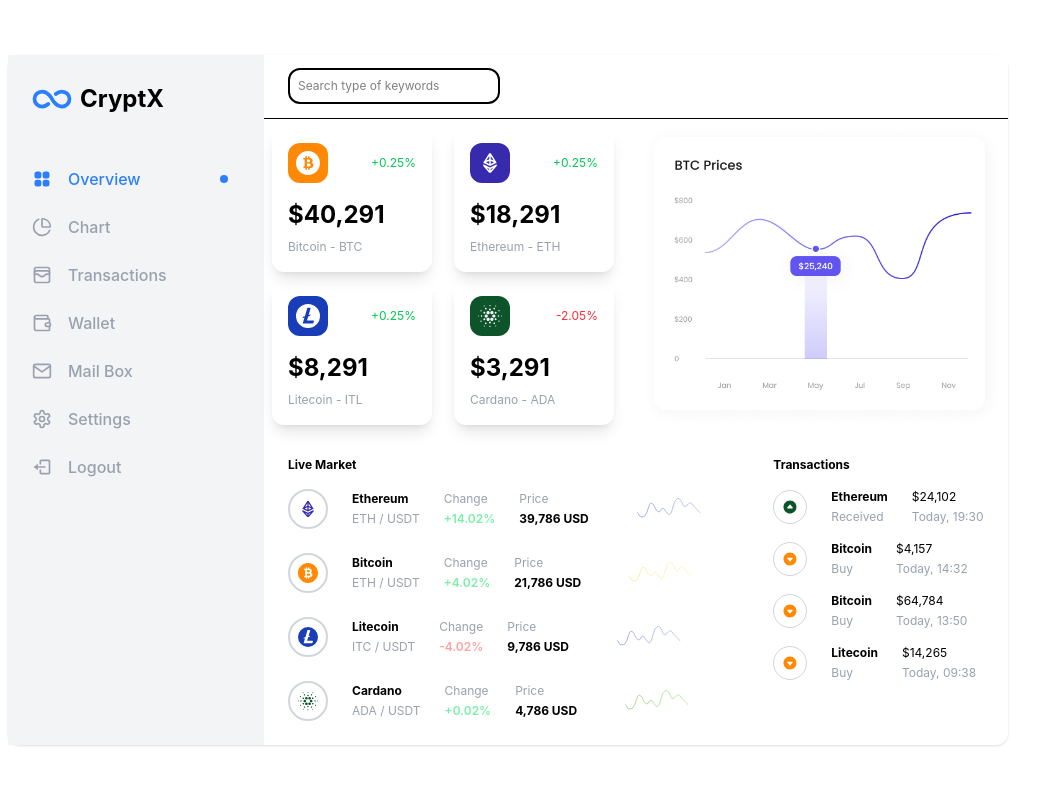
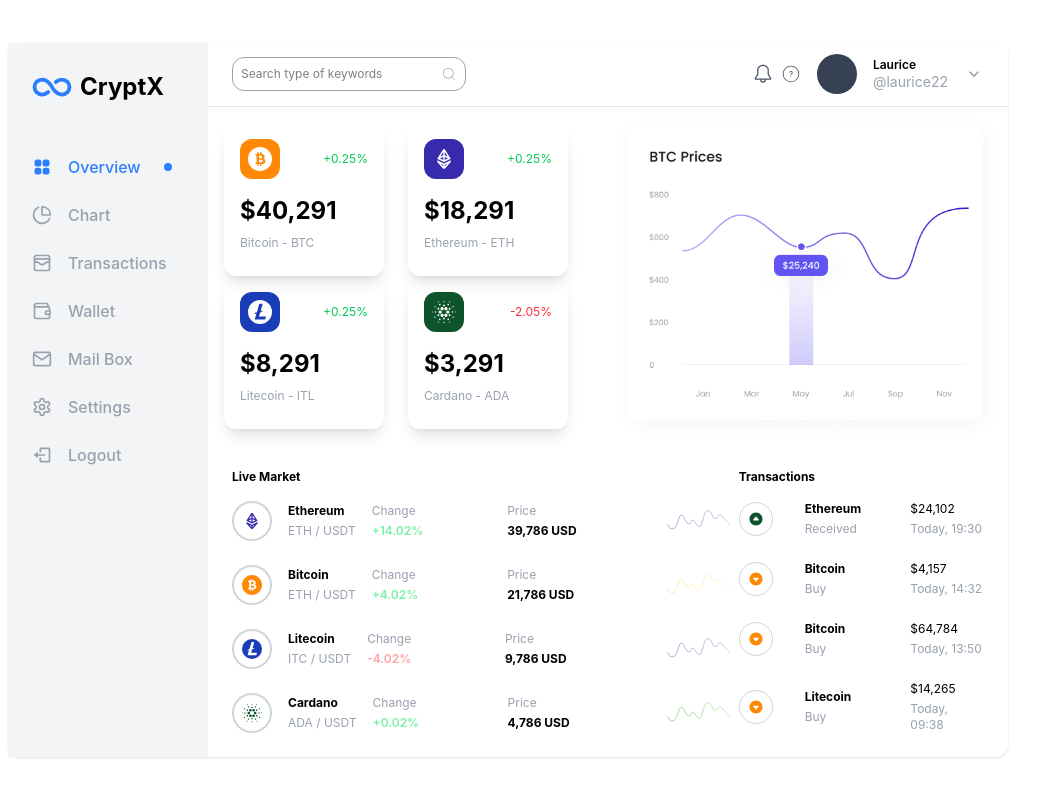
Before and after one commit to NatalieVinyu/cryptx-project, a React (Vite) app in the folder cryptx-project/: page / in a window 1280 px wide. Shown: the top 796 px of the page, without its empty margins (132-1169 px from the left). Built offline with nearby package versions, Linux system fonts and the light colour scheme.

Commit message:
Update layout and spacing

```diff
--- a/cryptx-project/src/components/layout/Header.jsx
+++ b/cryptx-project/src/components/layout/Header.jsx
@@ -1,18 +1,43 @@
-import React from 'react'
+import React from 'react';
+import { CiSearch } from "react-icons/ci";
+import { GoBell } from "react-icons/go";
+import { CiCircleQuestion } from "react-icons/ci";
+import { MdOutlineKeyboardArrowDown } from "react-icons/md";
+
 
 function Header() {
   return (
-    <div className='flex items-center h-16 bg-white border-b px-6'>
-      <header className='flex'>
+    <div className='flex items-center h-16 bg-white border-b border-gray-200 px-6'>
+      <header className='flex justify-between items-center w-full'>
 
         {/* SEARCH BAR */}
-        <label className='border-2 rounded-xl'>
+        <label className='border border-gray-400 rounded-xl flex items-center p-2'>
           <input
             type="text"
             placeholder='Search type of keywords'
-            className='p-2'
+            className='w-50'
             />
+            <CiSearch className='w-4 h-4 text-gray-400' />
         </label>
+
+        <div className='flex items-center gap-4'>
+          <div className='flex gap-2 text-gray-600'>
+            <GoBell className='w-5 h-5'/>
+            <CiCircleQuestion className='w-5 h-5' />
+          </div>
+
+          <div className='flex items-center gap-4'>
+            <div className='rounded-full bg-gray-700 w-10 h-10'></div>
+            <div className='flex flex-col leading-tight'>
+              <h1 className='font-semibold'>Laurice</h1>
+              <p className='text-gray-400 text-sm'>@laurice22</p>
+            </div>
+            <div>
+              <MdOutlineKeyboardArrowDown className='text-gray-400 w-5 h-5'/>
+            </div>
+          </div>
+
+        </div>
 
 
       </header>
--- a/cryptx-project/src/components/layout/Sidebar.jsx
+++ b/cryptx-project/src/components/layout/Sidebar.jsx
@@ -40,7 +40,7 @@
     }
   ]
   return (
-    <aside className='bg-gray-100 p-6 w-64'>
+    <aside className='bg-gray-100 p-6 w-50'>
 
         {/* LOGO */}
         <div className='flex items-center gap-2 text-2xl font-bold pb-12'>
--- a/cryptx-project/src/components/ui/ChartVisual.jsx
+++ b/cryptx-project/src/components/ui/ChartVisual.jsx
@@ -6,7 +6,7 @@
     <div>
       {/* Imported Image */}
       <div>
-        <img src={Image} alt="" />
+        <img src={Image} alt="Chart Visual" />
       </div>
     </div>
   )
--- a/cryptx-project/src/components/ui/MetricCard.jsx
+++ b/cryptx-project/src/components/ui/MetricCard.jsx
@@ -35,7 +35,7 @@
   ]
 
   return (
-    <div className='grid grid-cols-2 p-2 gap-2'>
+    <div className='grid grid-cols-2 p-4'>
       {cards.map((item, index) => {
         const Icon = item.icon;
 
--- a/cryptx-project/src/components/ui/TransactionTable.jsx
+++ b/cryptx-project/src/components/ui/TransactionTable.jsx
@@ -83,7 +83,7 @@
   ]
 
   return (
-    <div className='grid grid-cols-1 md:grid-cols-3 items-stretch gap-2 pl-6 pt-6'>
+    <div className='grid grid-cols-1 md:grid-cols-3 items-stretch gap-2 px-6 pt-6'>
 
       {/* LIVE MARKET SECTION */}
       <div className='flex flex-col md:col-span-2'>
@@ -96,7 +96,7 @@
             const Icon = items.icon;
 
           return (
-         <div key={index} className='flex gap-6 items-center'>
+         <div key={index} className='flex-1 flex gap-4 items-center'>
 
             <div className='border-2 border-gray-300 rounded-full p-2'>
               <Icon className='w-5 h-5' style={{ color: items.color }}/>
@@ -107,12 +107,12 @@
               <div className='text-gray-400'>{items.description}</div>
             </div>
 
-            <div className='flex flex-col'>
+            <div className='flex-1 flex flex-col'>
               <div className='text-gray-400 pb-1'>Change</div>
               <div className={`font-semibold ${items.change.startsWith("+") ? "text-green-300" : "text-red-300"}`}>{items.change}</div>
             </div>
 
-            <div className='flex flex-col'>
+            <div className='flex-1 flex flex-col'>
               <div className='text-gray-400 pb-1'>Price</div>
               <div className='font-bold'>{items.price} USD</div>
             </div>
@@ -134,22 +134,22 @@
           Transactions
         </div>
 
-        <div className='flex flex-col gap-4 '>
+        <div className='flex flex-col gap-6 '>
           {transactions.map((ts, index) => {
             const Icon = ts.icon;
 
             return (
-          <div key={index} className='flex gap-6 items-center'>
+          <div key={index} className='flex-1 flex gap-8 items-center'>
 
             <div className='border-1 border-gray-300 rounded-full p-2'>
               <Icon className='w-4 h-4' style={{ color: ts.color }}/>
             </div>
-            <div className='flex flex-col'>
+            <div className='flex-1 flex flex-col'>
               <div className='font-bold pb-1'>{ts.title}</div>
               <div className='text-gray-400'>{ts.description}</div>
             </div>
 
-            <div className='flex flex-col'>
+            <div className='flex-1 flex flex-col'>
               <div className='text-bold pb-1'>{ts.price}</div>
               <div className='text-gray-400'>{ts.date}</div>
             </div>
```
